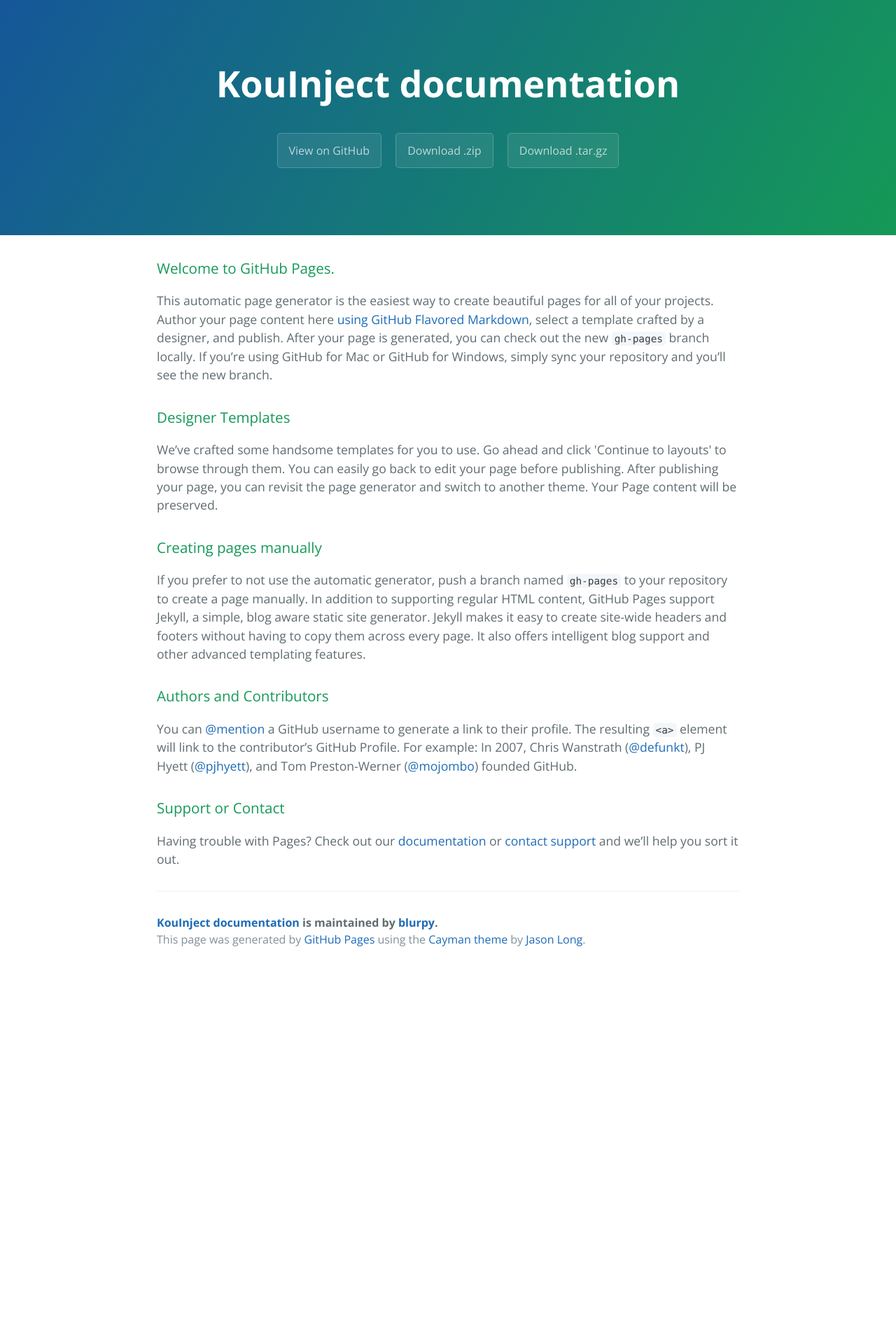
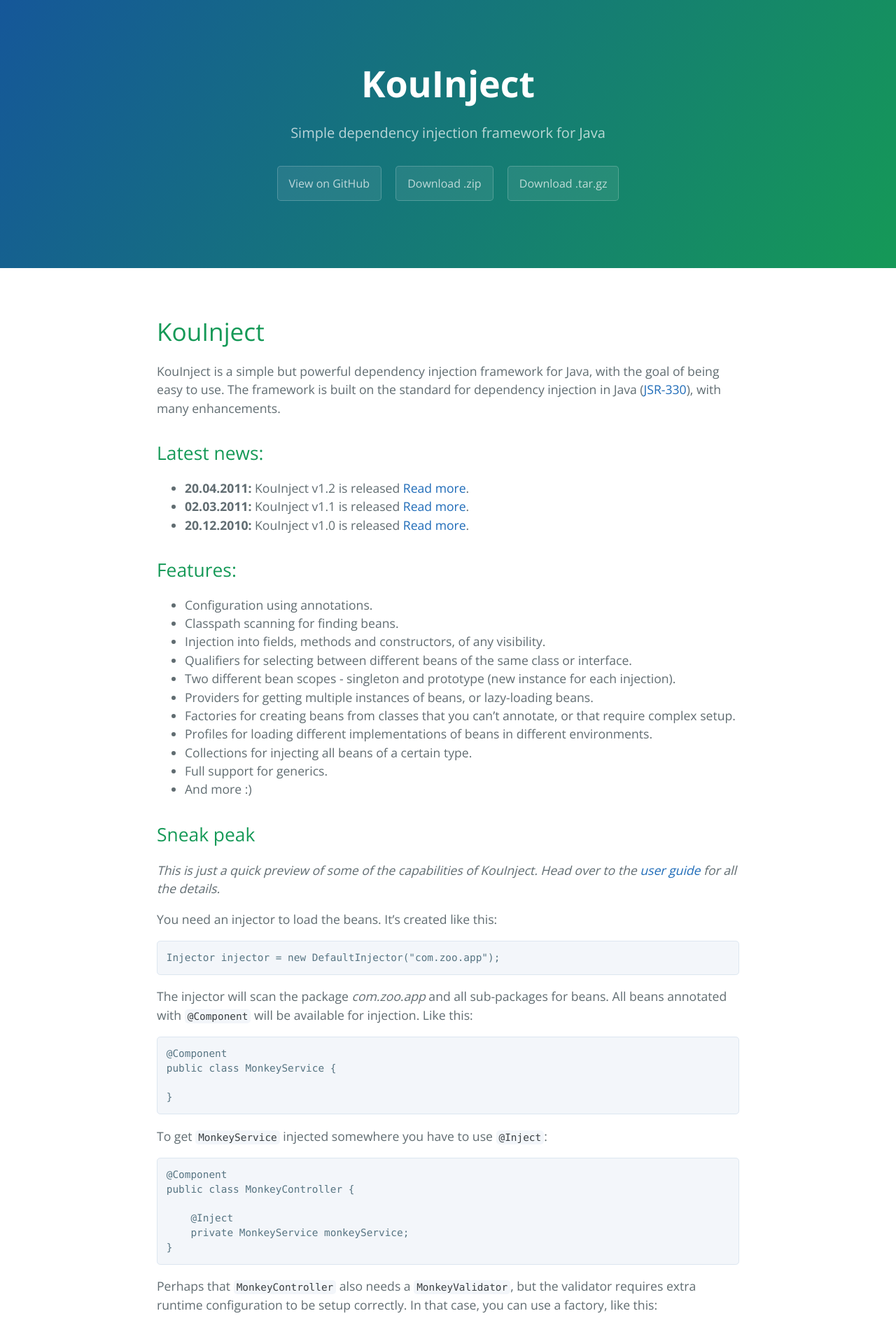
Before and after one commit to blurpy/kouinject-doc, a Jekyll site: the page built from index.md, in a window 1280 px wide. Shown: the top 1893 px of the page at 70% size. Built offline with Jekyll 4.4.1, drawn with Linux system fonts in a browser that asks for light colours; before the commit the page ends 1386 px from its top, so only the background shows below that; some of the changed text lies outside the part shown.

Commit message:
Switching index with content from google code, and adding news

````diff
--- a/_layouts/default.html
+++ b/_layouts/default.html
@@ -11,16 +11,16 @@
   </head>
   <body>
     <section class="page-header">
-      <h1 class="project-name">KouInject documentation</h1>
-      <h2 class="project-tagline"></h2>
-      <a href="https://github.com/blurpy/kouinject-doc" class="btn">View on GitHub</a>
-      <a href="https://github.com/blurpy/kouinject-doc/zipball/master" class="btn">Download .zip</a>
-      <a href="https://github.com/blurpy/kouinject-doc/tarball/master" class="btn">Download .tar.gz</a>
+      <h1 class="project-name"><a href="{{ site.baseurl }}/">KouInject</a></h1>
+      <h2 class="project-tagline">Simple dependency injection framework for Java</h2>
+      <a href="https://github.com/blurpy/kouinject" class="btn">View on GitHub</a>
+      <a href="https://github.com/blurpy/kouinject/zipball/master" class="btn">Download .zip</a>
+      <a href="https://github.com/blurpy/kouinject/tarball/master" class="btn">Download .tar.gz</a>
     </section>
 
     <section class="main-content">
       <h3>
-{{ content }}
+        {{ content }}
 
       <footer class="site-footer">
         <span class="site-footer-owner"><a href="https://github.com/blurpy/kouinject-doc">KouInject documentation</a> is maintained by <a href="https://github.com/blurpy">blurpy</a>.</span>
--- a/index.html
+++ /dev/null
@@ -1,57 +0,0 @@
-<!DOCTYPE html>
-<html lang="en-us">
-  <head>
-    <meta charset="UTF-8">
-    <title>KouInject documentation by blurpy</title>
-    <meta name="viewport" content="width=device-width, initial-scale=1">
-    <link rel="stylesheet" type="text/css" href="stylesheets/normalize.css" media="screen">
-    <link href='https://fonts.googleapis.com/css?family=Open+Sans:400,700' rel='stylesheet' type='text/css'>
-    <link rel="stylesheet" type="text/css" href="stylesheets/stylesheet.css" media="screen">
-    <link rel="stylesheet" type="text/css" href="stylesheets/github-light.css" media="screen">
-  </head>
-  <body>
-    <section class="page-header">
-      <h1 class="project-name">KouInject documentation</h1>
-      <h2 class="project-tagline"></h2>
-      <a href="https://github.com/blurpy/kouinject-doc" class="btn">View on GitHub</a>
-      <a href="https://github.com/blurpy/kouinject-doc/zipball/master" class="btn">Download .zip</a>
-      <a href="https://github.com/blurpy/kouinject-doc/tarball/master" class="btn">Download .tar.gz</a>
-    </section>
-
-    <section class="main-content">
-      <h3>
-<a id="welcome-to-github-pages" class="anchor" href="#welcome-to-github-pages" aria-hidden="true"><span class="octicon octicon-link"></span></a>Welcome to GitHub Pages.</h3>
-
-<p>This automatic page generator is the easiest way to create beautiful pages for all of your projects. Author your page content here <a href="https://guides.github.com/features/mastering-markdown/">using GitHub Flavored Markdown</a>, select a template crafted by a designer, and publish. After your page is generated, you can check out the new <code>gh-pages</code> branch locally. If you’re using GitHub for Mac or GitHub for Windows, simply sync your repository and you’ll see the new branch.</p>
-
-<h3>
-<a id="designer-templates" class="anchor" href="#designer-templates" aria-hidden="true"><span class="octicon octicon-link"></span></a>Designer Templates</h3>
-
-<p>We’ve crafted some handsome templates for you to use. Go ahead and click 'Continue to layouts' to browse through them. You can easily go back to edit your page before publishing. After publishing your page, you can revisit the page generator and switch to another theme. Your Page content will be preserved.</p>
-
-<h3>
-<a id="creating-pages-manually" class="anchor" href="#creating-pages-manually" aria-hidden="true"><span class="octicon octicon-link"></span></a>Creating pages manually</h3>
-
-<p>If you prefer to not use the automatic generator, push a branch named <code>gh-pages</code> to your repository to create a page manually. In addition to supporting regular HTML content, GitHub Pages support Jekyll, a simple, blog aware static site generator. Jekyll makes it easy to create site-wide headers and footers without having to copy them across every page. It also offers intelligent blog support and other advanced templating features.</p>
-
-<h3>
-<a id="authors-and-contributors" class="anchor" href="#authors-and-contributors" aria-hidden="true"><span class="octicon octicon-link"></span></a>Authors and Contributors</h3>
-
-<p>You can <a href="https://github.com/blog/821" class="user-mention">@mention</a> a GitHub username to generate a link to their profile. The resulting <code>&lt;a&gt;</code> element will link to the contributor’s GitHub Profile. For example: In 2007, Chris Wanstrath (<a href="https://github.com/defunkt" class="user-mention">@defunkt</a>), PJ Hyett (<a href="https://github.com/pjhyett" class="user-mention">@pjhyett</a>), and Tom Preston-Werner (<a href="https://github.com/mojombo" class="user-mention">@mojombo</a>) founded GitHub.</p>
-
-<h3>
-<a id="support-or-contact" class="anchor" href="#support-or-contact" aria-hidden="true"><span class="octicon octicon-link"></span></a>Support or Contact</h3>
-
-<p>Having trouble with Pages? Check out our <a href="https://help.github.com/pages">documentation</a> or <a href="https://github.com/contact">contact support</a> and we’ll help you sort it out.</p>
-
-      <footer class="site-footer">
-        <span class="site-footer-owner"><a href="https://github.com/blurpy/kouinject-doc">KouInject documentation</a> is maintained by <a href="https://github.com/blurpy">blurpy</a>.</span>
-
-        <span class="site-footer-credits">This page was generated by <a href="https://pages.github.com">GitHub Pages</a> using the <a href="https://github.com/jasonlong/cayman-theme">Cayman theme</a> by <a href="https://twitter.com/jasonlong">Jason Long</a>.</span>
-      </footer>
-
-    </section>
-
-
-  </body>
-</html>
--- /dev/null
+++ b/index.md
@@ -0,0 +1,92 @@
+---
+title: KouInject
+layout: default
+---
+
+# KouInject
+
+KouInject is a simple but powerful dependency injection framework for Java, with the goal of being easy to use. The framework is built on the standard for dependency injection in Java ([JSR-330](http://jcp.org/en/jsr/detail?id=330)), with many enhancements.
+
+
+## Latest news:
+
+  * **20.04.2011:** KouInject v1.2 is released [Read more](news/#kouinject-v12-is-released).
+  * **02.03.2011:** KouInject v1.1 is released [Read more](news/#kouinject-v11-is-released).
+  * **20.12.2010:** KouInject v1.0 is released [Read more](news/#kouinject-v10-is-released).
+
+
+## Features:
+
+  * Configuration using annotations.
+  * Classpath scanning for finding beans.
+  * Injection into fields, methods and constructors, of any visibility.
+  * Qualifiers for selecting between different beans of the same class or interface.
+  * Two different bean scopes - singleton and prototype (new instance for each injection).
+  * Providers for getting multiple instances of beans, or lazy-loading beans.
+  * Factories for creating beans from classes that you can't annotate, or that require complex setup.
+  * Profiles for loading different implementations of beans in different environments.
+  * Collections for injecting all beans of a certain type.
+  * Full support for generics.
+  * And more :)
+
+
+## Sneak peak
+
+_This is just a quick preview of some of the capabilities of KouInject. Head over to the [user guide](userguide/1.2/) for all the details._
+
+You need an injector to load the beans. It's created like this:
+
+```
+Injector injector = new DefaultInjector("com.zoo.app");
+```
+
+The injector will scan the package _com.zoo.app_ and all sub-packages for beans. All beans annotated with `@Component` will be available for injection. Like this:
+
+```
+@Component
+public class MonkeyService {
+
+}
+```
+
+To get `MonkeyService` injected somewhere you have to use `@Inject`:
+
+```
+@Component
+public class MonkeyController {
+
+    @Inject
+    private MonkeyService monkeyService;
+}
+```
+
+Perhaps that `MonkeyController` also needs a `MonkeyValidator`, but the validator requires extra runtime configuration to be setup correctly. In that case, you can use a factory, like this:
+
+```
+@Component
+public class Factory {
+
+    @Produces
+    public MonkeyValidator createMonkeyValidator() {
+        MonkeyValidator monkeyValidator = new MonkeyValidator();
+        // Do advanced configuration ...
+        return monkeyValidator;
+    }
+}
+```
+
+`MonkeyValidator` will be available for injection, just like `MonkeyService`.
+
+Beans are loaded on demand, so nothing happens until you ask the injector for at least one bean. You would typically ask for a bean that initializes the application, like creating the user interface and starting services. Like this:
+
+```
+ZooClient zooClient = injector.getBean(ZooClient.class);
+```
+
+
+## Requirements:
+
+  * Java SE 6 (http://java.oracle.com)
+
+
+Created by **Christian Ihle**
--- a/stylesheets/stylesheet.css
+++ b/stylesheets/stylesheet.css
@@ -74,6 +74,11 @@ a {
 .project-name {
   margin-top: 0;
   margin-bottom: 0.1rem; }
+
+.project-name a {
+  color: white;
+  text-decoration: none;
+}
 
 @media screen and (min-width: 64em) {
   .project-name {
````
Also changed, not shown: news.md (added, +178 -0 lines).
